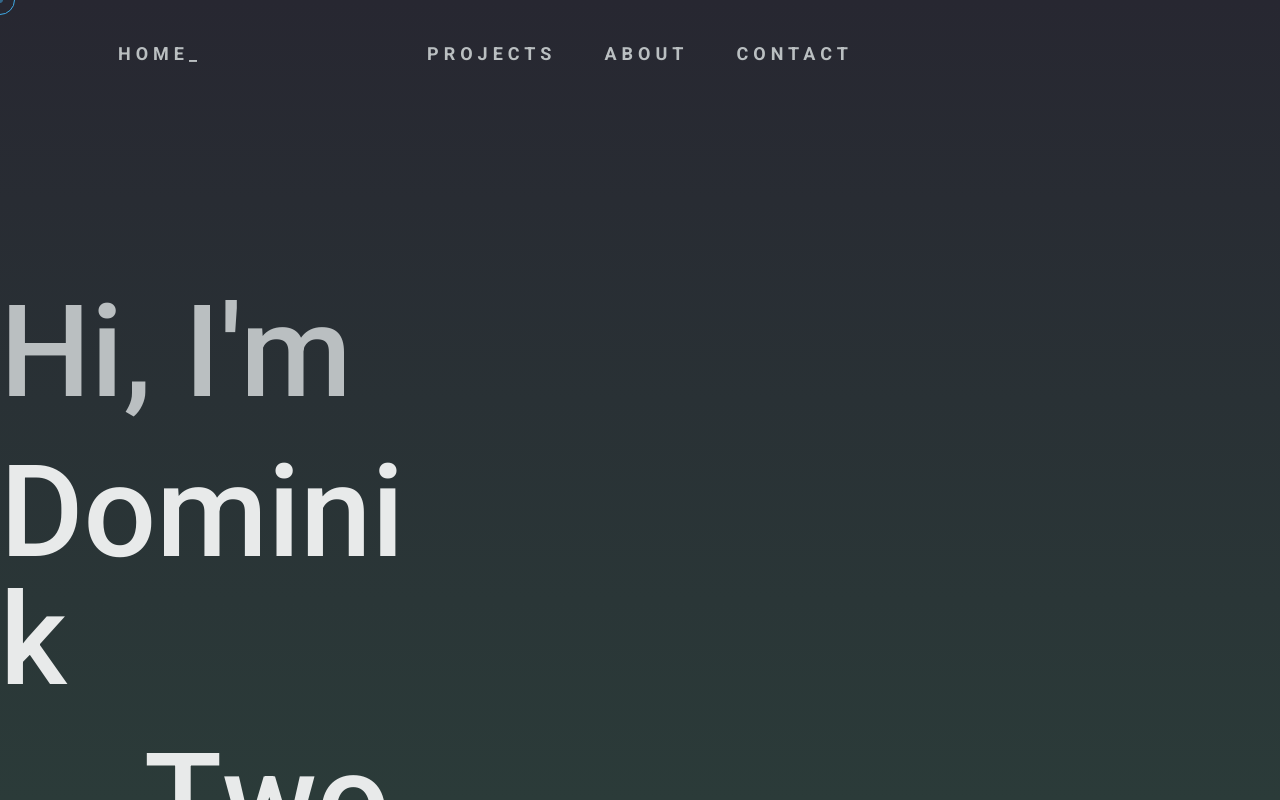
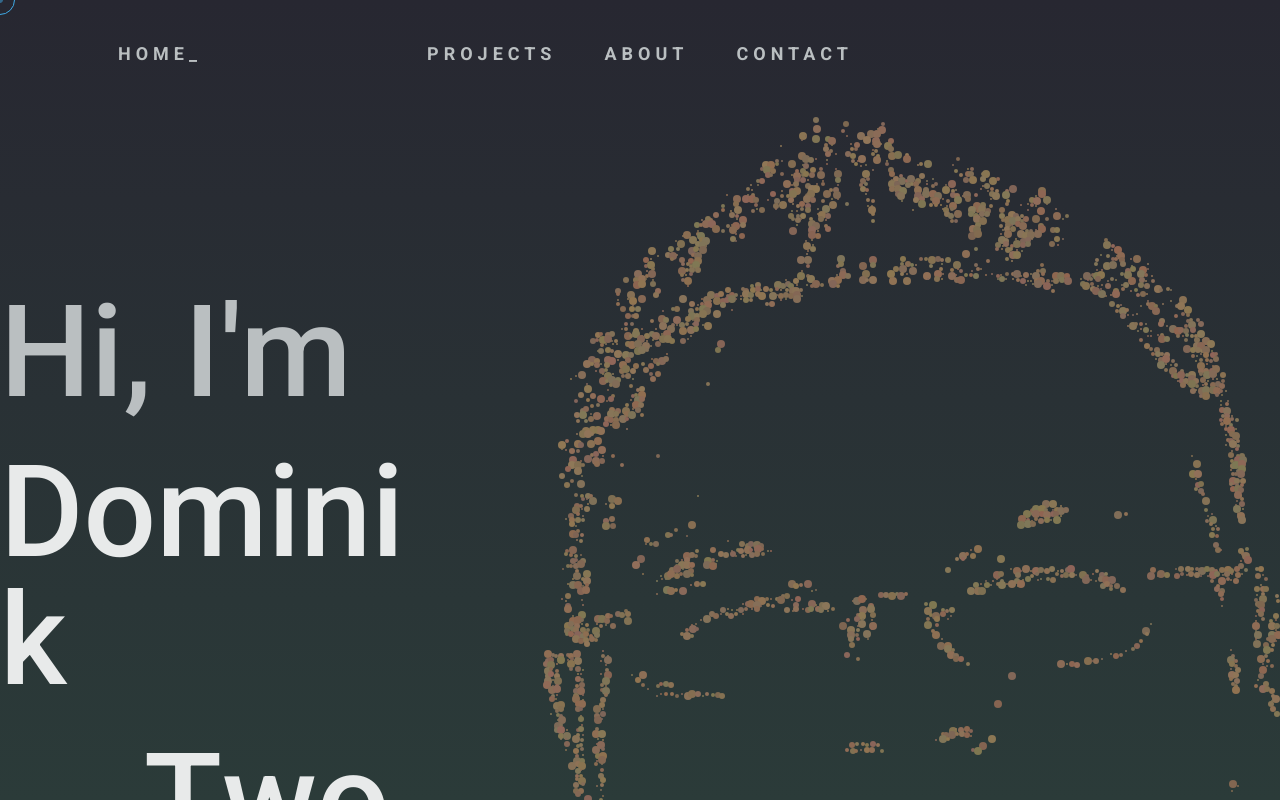
Before and after one commit to undermad/Ectimel-Web, a React (Vite) app: page / in a window 1280 px wide. Shown: the top 800 px of the page. Built offline with nearby package versions, Linux system fonts and the light colour scheme.

Commit message:
created 100ms delay in useEffect hook

```diff
--- a/src/ui/about/Canvas.tsx
+++ b/src/ui/about/Canvas.tsx
@@ -1,11 +1,13 @@
 import React, {useEffect, useRef} from "react";
+import {Effect} from "../home/Effect.ts";
+import {motion} from "framer-motion";
+
 
 type CanvasProps =
-    React.DetailedHTMLProps<React.CanvasHTMLAttributes<HTMLCanvasElement>, HTMLCanvasElement> &
-    { draw: (context: CanvasRenderingContext2D, canvas: HTMLCanvasElement) => void };
+    React.DetailedHTMLProps<React.CanvasHTMLAttributes<HTMLCanvasElement>, HTMLCanvasElement>;
 
 
-const Canvas: React.FC<CanvasProps> = ({draw, ...props}) => {
+const Canvas: React.FC<CanvasProps> = ({...props}) => {
 
     const canvasRef = useRef<HTMLCanvasElement | null>(null);
 
@@ -14,17 +16,45 @@ const Canvas: React.FC<CanvasProps> = ({draw, ...props}) => {
         const canvas = canvasRef.current;
         if (!canvas) return;
 
-        const context = canvas.getContext('2d',{ willReadFrequently: true });
+        const context = canvas.getContext('2d', {willReadFrequently: true});
         if (!context) return;
 
 
-        draw(context, canvas)
+        const effect = new Effect(canvas.width, canvas.height, canvas);
 
-    }, [draw])
+
+        function animate() {
+            if (!canvas) return;
+            if (!context) return;
+            context.clearRect(0, 0, canvas.width, canvas.height)
+            effect.draw(context);
+            effect.update();
+            requestAnimationFrame(animate);
+        }
+
+        setTimeout(() => {
+            effect.init(context);
+            animate();
+
+        }, 100)
+
+
+    }, [])
 
 
     return (
-        <canvas width={props.width} height={props.height} ref={canvasRef}/>
+        <motion.canvas
+            animate={{
+                opacity: 1,
+                x: 0
+            }}
+            initial={{
+                opacity: 0,
+                x: 50,
+            }}
+            transition={{type: "tween", duration: 1.1}}
+
+            width={props.width} height={props.height} ref={canvasRef}/>
     );
 }
 
--- a/src/ui/home/Effect.ts
+++ b/src/ui/home/Effect.ts
@@ -7,8 +7,6 @@ export class Effect {
 
     width: number;
     height: number;
-    // offsetWidth: number;
-    // offsetHeight: number;
     particlesArray: Particle[];
     image: HTMLImageElement;
     imagePositionX: number;
@@ -67,6 +65,7 @@ export class Effect {
 
             }
         }
+        console.log(this.particlesArray)
     }
 
     draw(context: CanvasRenderingContext2D) {
--- a/src/ui/home/Home.tsx
+++ b/src/ui/home/Home.tsx
@@ -17,7 +17,7 @@ function Home() {
                         }}
                         initial={{
                             opacity: 0,
-                            x: -100,
+                            x: -50,
                         }}
                         className={"flex flex-col mt-32"}>
                         <div className={"mb-10"}>
--- a/src/ui/home/ParticleImage.tsx
+++ b/src/ui/home/ParticleImage.tsx
@@ -1,4 +1,3 @@
-import {Effect} from "./Effect.ts";
 import Canvas from "../about/Canvas.tsx";
 
 
@@ -7,24 +6,24 @@ const ParticleImage: React.FC = () => {
     const height = 1000;
 
 
-    const drawArt = (context: CanvasRenderingContext2D, canvas: HTMLCanvasElement) => {
-        const effect = new Effect(width, height, canvas);
-        effect.init(context);
-
-        function animate() {
-            context.clearRect(0, 0, width, height)
-            effect.draw(context);
-            effect.update();
-            requestAnimationFrame(animate);
-        }
-
-        animate();
-    }
+    // const drawArt = (context: CanvasRenderingContext2D, canvas: HTMLCanvasElement) => {
+    //     const effect = new Effect(width, height, canvas);
+    //     effect.init(context);
+    //
+    //     function animate() {
+    //         context.clearRect(0, 0, width, height)
+    //         effect.draw(context);
+    //         effect.update();
+    //         requestAnimationFrame(animate);
+    //     }
+    //
+    //     animate();
+    // }
 
 
     return (
         <div className={`w-[${width}px] h-[${height}px]`}>
-            <Canvas draw={drawArt} width={width} height={height}/>
+            <Canvas width={width} height={height}/>
         </div>
     );
 }
```
